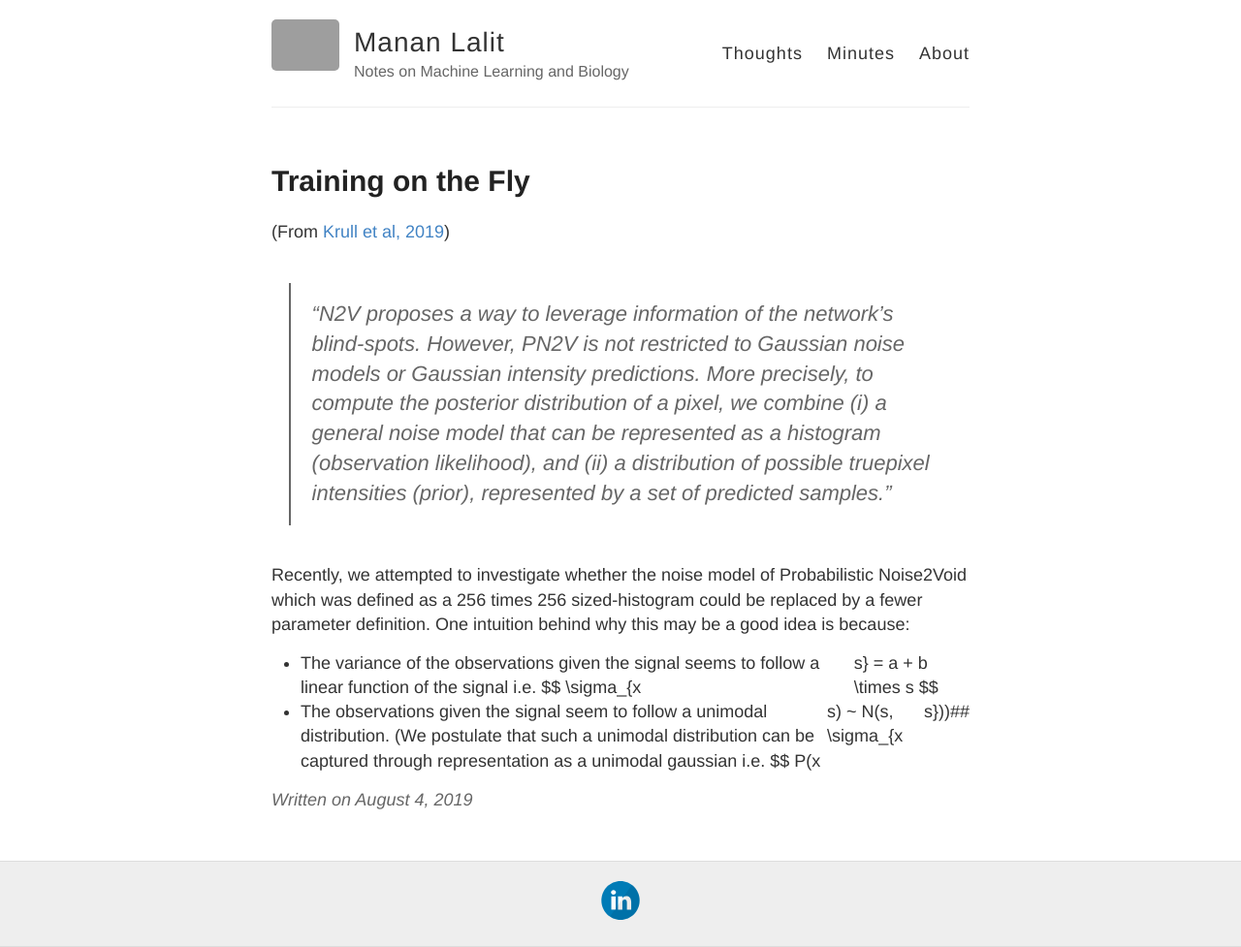
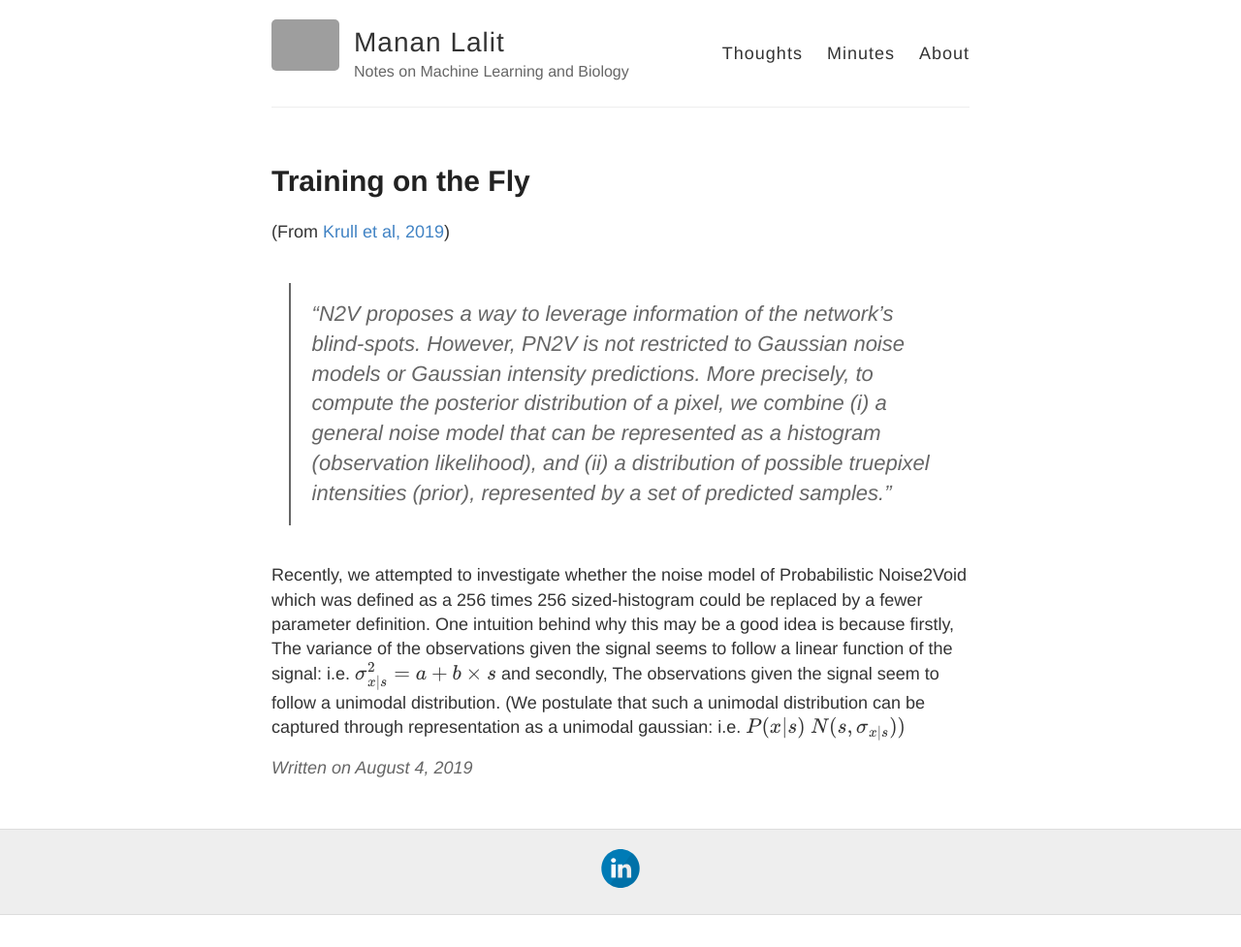
Before and after one commit to malaalam/minuteskeeper, a Jekyll site: the page built from _posts/2019-08-04-04_August-2019.md, in a window 1280 px wide. Shown: the whole page at 97% size. Built offline with Jekyll 4.4.1, drawn with Linux system fonts in a browser that asks for light colours; formulas are drawn with MathJax 3; a script that is not in the unit is left out; comment, search, counter and statistics services are not loaded; after the commit the page ends 944 px from its top, so only the background shows below that; grey boxes are pictures that could not be loaded.

Commit message:
Corrected equation

```diff
--- a/_posts/2019-08-04-04_August-2019.md
+++ b/_posts/2019-08-04-04_August-2019.md
@@ -10,6 +10,7 @@ comments: true
 (From [Krull et al, 2019](https://arxiv.org/pdf/1906.00651.pdf))
 > "N2V proposes a way to leverage information of the network’s blind-spots. However, PN2V is not restricted to Gaussian noise models or Gaussian intensity predictions. More precisely, to compute the posterior distribution of a pixel, we combine (i) a general noise model that can be represented as a histogram (observation likelihood), and (ii) a distribution of possible truepixel intensities (prior), represented by a set of predicted samples."
 
-Recently, we attempted to investigate whether the noise model of Probabilistic Noise2Void which was defined as a 256 times 256 sized-histogram could be replaced by a fewer parameter definition. One intuition behind why this may be a good idea is because:
-* The variance of the observations given the signal seems to follow a linear function of the signal i.e. $$ \sigma_{x|s} = a + b \times s $$
-* The observations given the signal seem to follow a unimodal distribution. (We postulate that such a unimodal distribution can be captured through representation as a unimodal gaussian i.e. $$ P(x|s) ~ N(s, \sigma_{x|s}))##
+Recently, we attempted to investigate whether the noise model of Probabilistic Noise2Void which was defined as a 256 times 256 sized-histogram could be replaced by a fewer parameter definition. One intuition behind why this may be a good idea is because firstly, The variance of the observations given the signal seems to follow a linear function of the signal:
+i.e. $$ \sigma^{2}_{x|s} = a + b \times s $$
+and secondly, The observations given the signal seem to follow a unimodal distribution. (We postulate that such a unimodal distribution can be captured through representation as a unimodal gaussian:
+i.e. $$ P(x|s) ~ N(s, \sigma_{x|s}))$$
```
